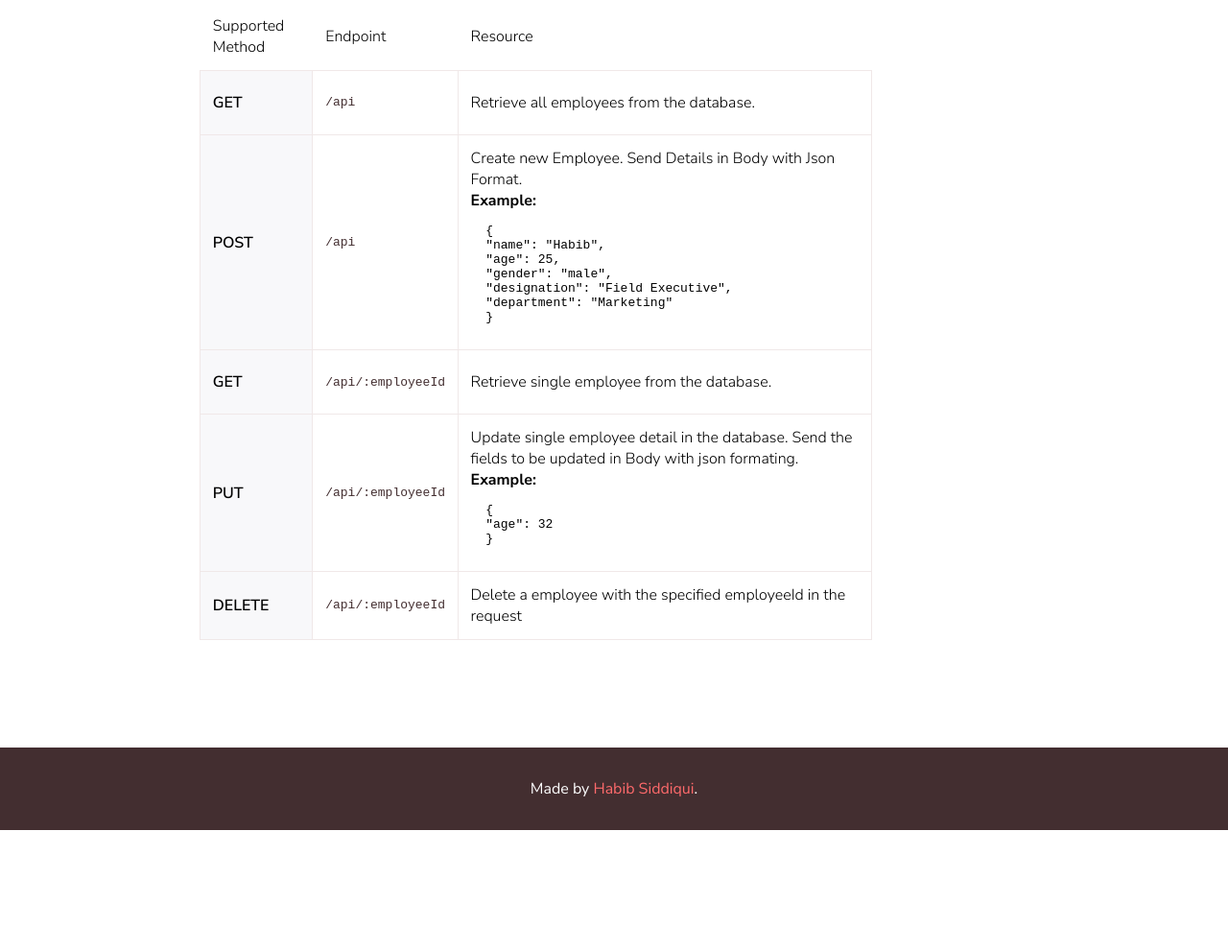
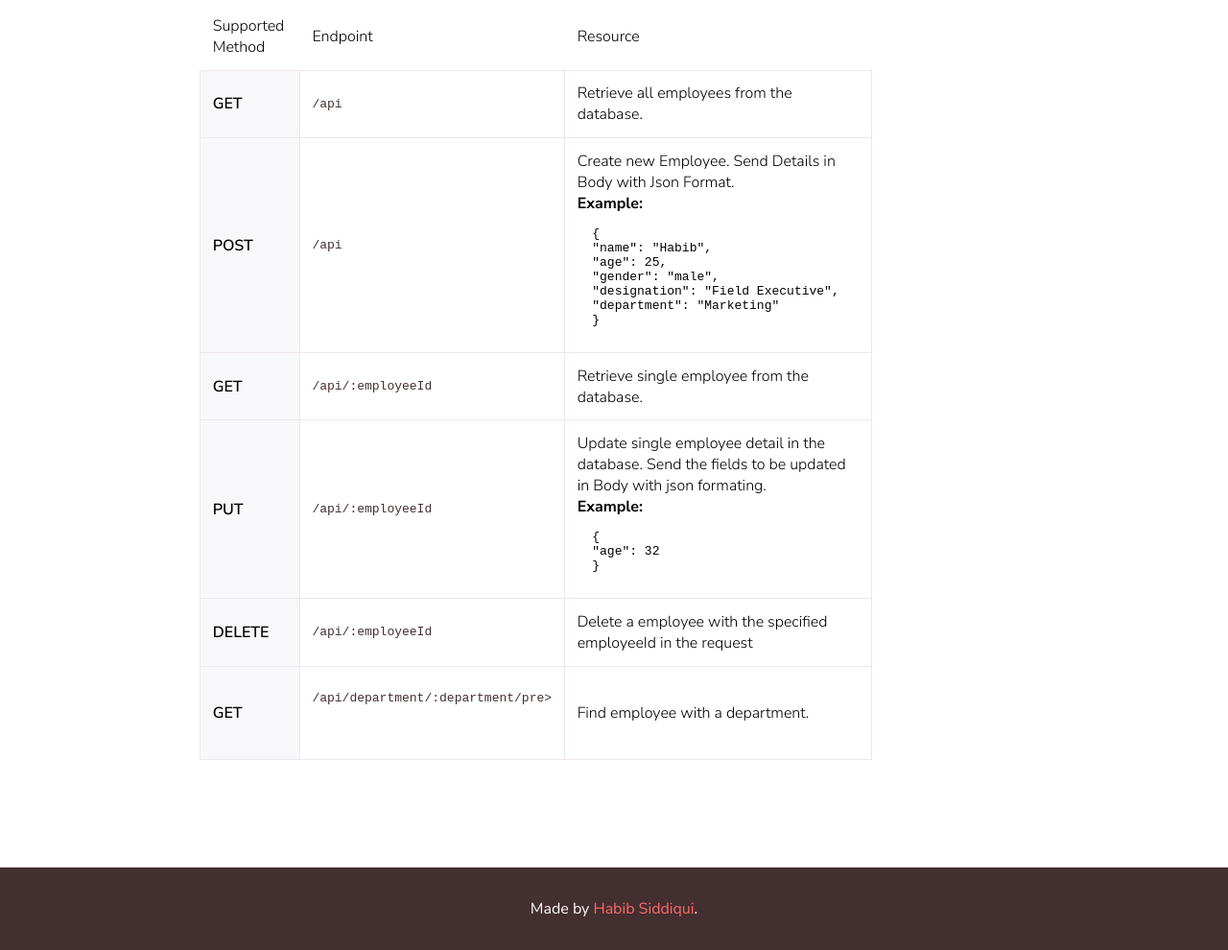
Before and after one commit to habibmy/employees-rest-api, a website: page public/index.html in a window 1280 px wide. Shown: the part 316-1306 px from the top of the page at 96% size. Before the commit the page ends 1181 px from the top, so only its background shows below. Drawn offline with nearby package versions, Linux system fonts and the light colour scheme.

Commit message:
added department filter

```diff
--- a/public/index.html
+++ b/public/index.html
@@ -102,6 +102,16 @@
             </td>
             <td>Delete a employee with the specified employeeId in the request</td>
           </tr>
+          <tr>
+            <td>GET</td>
+            <td>
+              <a href="/api/department">
+                <pre>/api/department/:department/pre>
+              </a>
+            </td>
+            <td>Find employee with a department.</td>
+          </tr>
+          <tr>
         </table>
       </section>
     </article>
```
